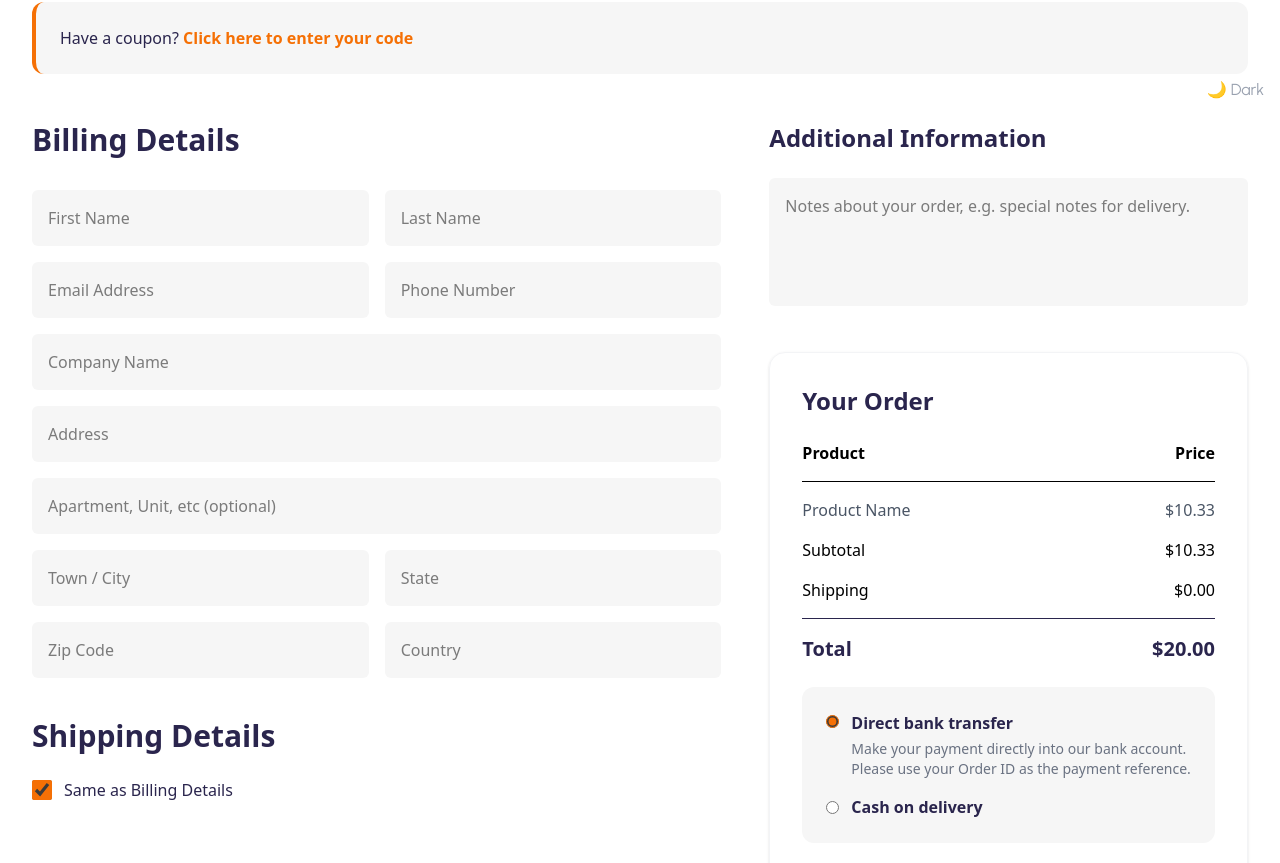
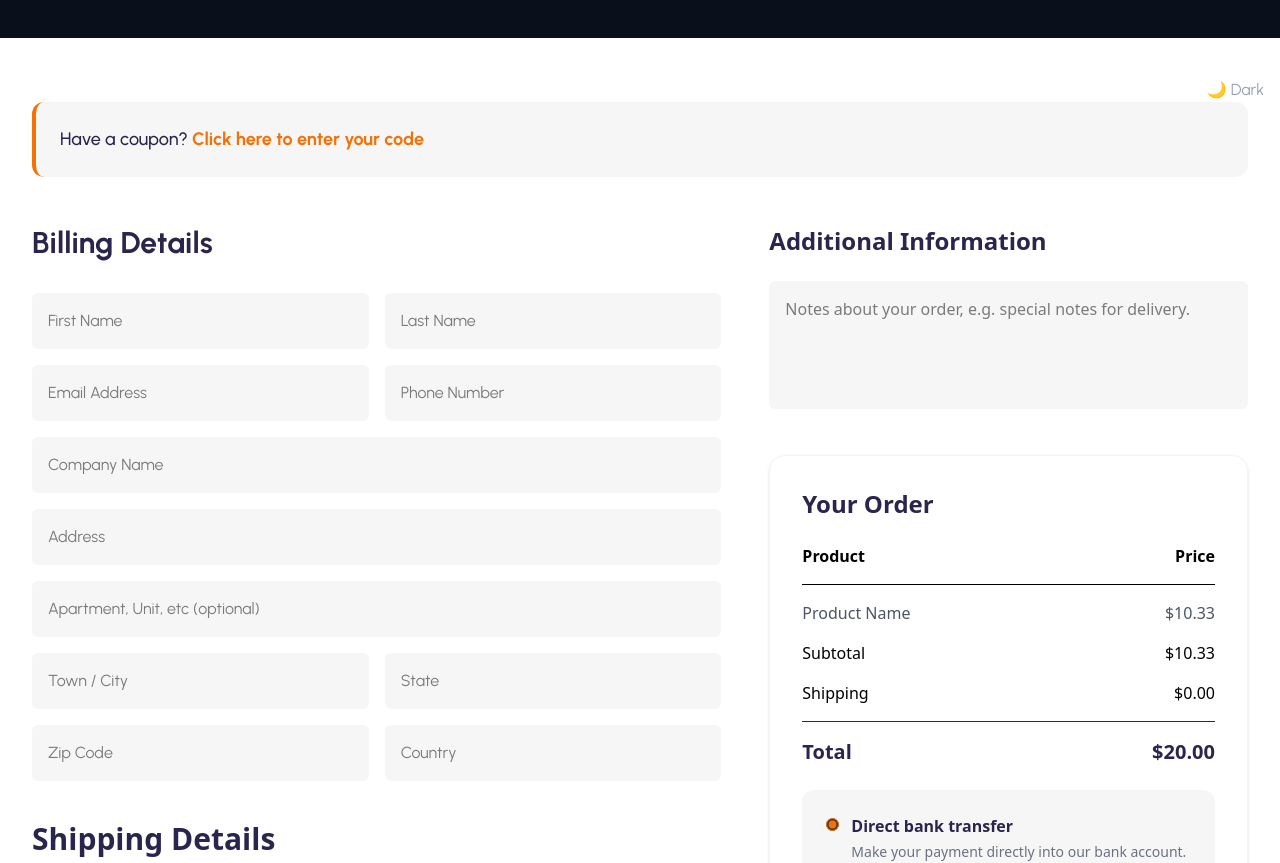
Before and after one commit to Mohammad-Nadil/ebt-eduact, a React (Vite) app: page /checkout in a window 1280 px wide. Shown: the part 334-1197 px from the top of the page. Built offline with nearby package versions, Linux system fonts and the light colour scheme.

Commit message:
checkout

```diff
--- a/src/pages/Checkout.jsx
+++ b/src/pages/Checkout.jsx
@@ -1,18 +1,22 @@
-import React from "react";
+
 
 const Checkout = () => {
   return (
-    <section className="bg-white min-h-screen font-sans pb-20">
+    <section className="bg-white min-h-screen font-sans py-25">
       {/* Header Section */}
       <div className="bg-[#0a0f1c] pt-24 pb-20 text-center text-white">
-        <h1 className="text-6xl font-bold uppercase tracking-wider">Checkout</h1>
+        <h1 className="text-6xl font-bold uppercase tracking-wider">
+          Checkout
+        </h1>
         <p className="text-lg font-normal mt-2 opacity-80">Home / Shop</p>
       </div>
 
       <div className="max-w-7xl mx-auto px-4 sm:px-6 lg:px-8 mt-16">
         {/* Coupon Alert */}
-        <div className="bg-[#F6F6F6] p-6 rounded-xl mb-12 border-l-4 border-[#F57005]">
-          <p className="text-[#2A254D] font-medium">
+        <div className="bg-[#F6F6F6] p-6 rounded-xl mb-12 border-l-4
+        border-[#F57005]">
+          <p className="text-[#2A254D] font-medium font-urbanist
+          text-[18px]">
             Have a coupon?{" "}
             <span className="text-[#F57005] font-bold cursor-pointer">
               Click here to enter your code
@@ -20,32 +24,92 @@ const Checkout = () => {
           </p>
         </div>
 
-        {/* Main Grid: Billing (Left) vs Additional Info/Order (Right) */}
+        {/* Main Grid: */}
         <div className="grid grid-cols-1 lg:grid-cols-12 gap-12">
-
           {/* Left Column: Billing & Shipping */}
           <div className="lg:col-span-7">
-            <h3 className="text-[#2A254D] text-3xl font-bold mb-8">Billing Details</h3>
+            <h3 className="text-[#2A254D] text-3xl font-bold mb-8
+            font-urbanist">
+              Billing Details
+            </h3>
 
             <form className="grid grid-cols-1 md:grid-cols-2 gap-4">
-              <input type="text" placeholder="First Name" className="w-full bg-[#F6F6F6] p-4 rounded-md outline-none" />
-              <input type="text" placeholder="Last Name" className="w-full bg-[#F6F6F6] p-4 rounded-md outline-none" />
-              <input type="email" placeholder="Email Address" className="w-full bg-[#F6F6F6] p-4 rounded-md outline-none" />
-              <input type="text" placeholder="Phone Number" className="w-full bg-[#F6F6F6] p-4 rounded-md outline-none" />
-              <input type="text" placeholder="Company Name" className="md:col-span-2 w-full bg-[#F6F6F6] p-4 rounded-md outline-none" />
-              <input type="text" placeholder="Address" className="md:col-span-2 w-full bg-[#F6F6F6] p-4 rounded-md outline-none" />
-              <input type="text" placeholder="Apartment, Unit, etc (optional)" className="md:col-span-2 w-full bg-[#F6F6F6] p-4 rounded-md outline-none" />
-              <input type="text" placeholder="Town / City" className="w-full bg-[#F6F6F6] p-4 rounded-md outline-none" />
-              <input type="text" placeholder="State" className="w-full bg-[#F6F6F6] p-4 rounded-md outline-none" />
-              <input type="text" placeholder="Zip Code" className="w-full bg-[#F6F6F6] p-4 rounded-md outline-none" />
-              <input type="text" placeholder="Country" className="w-full bg-[#F6F6F6] p-4 rounded-md outline-none" />
+              <input
+                type="text"
+                placeholder="First Name"
+                className="w-full bg-[#F6F6F6]
+               p-4 rounded-md outline-none font-urbanist"
+              />
+              <input
+                type="text"
+                placeholder="Last Name"
+                className="w-full bg-[#F6F6F6]
+              p-4 rounded-md outline-none font-urbanist"
+              />
+              <input
+                type="email"
+                placeholder="Email Address"
+                className="w-full bg-[#F6F6F6]
+              p-4 rounded-md outline-none font-urbanist"
+              />
+              <input
+                type="text"
+                placeholder="Phone Number"
+                className="w-full bg-[#F6F6F6] p-4
+              rounded-md outline-none font-urbanist"
+              />
+              <input
+                type="text"
+                placeholder="Company Name"
+                className="md:col-span-2 w-full
+              bg-[#F6F6F6] p-4 rounded-md outline-none font-urbanist"
+              />
+              <input
+                type="text"
+                placeholder="Address"
+                className="md:col-span-2 w-full
+              bg-[#F6F6F6] p-4 rounded-md outline-none font-urbanist"
+              />
+              <input
+                type="text"
+                placeholder="Apartment, Unit, etc (optional)"
+                className="md:col-span-2 w-full bg-[#F6F6F6] p-4 rounded-md outline-none font-urbanist"
+              />
+              <input
+                type="text"
+                placeholder="Town / City"
+                className="w-full bg-[#F6F6F6] p-4 rounded-md outline-none font-urbanist"
+              />
+              <input
+                type="text"
+                placeholder="State"
+                className="w-full bg-[#F6F6F6] p-4 rounded-md outline-none font-urbanist"
+              />
+              <input
+                type="text"
+                placeholder="Zip Code"
+                className="w-full bg-[#F6F6F6] p-4 rounded-md outline-none font-urbanist"
+              />
+              <input
+                type="text"
+                placeholder="Country"
+                className="w-full bg-[#F6F6F6] p-4 rounded-md outline-none font-urbanist"
+              />
             </form>
 
             <div className="mt-10">
-              <h3 className="text-[#2A254D] text-3xl font-bold mb-6">Shipping Details</h3>
+              <h3 className="text-[#2A254D] text-3xl font-bold mb-6">
+                Shipping Details
+              </h3>
               <label className="flex items-center space-x-3 cursor-pointer">
-                <input type="checkbox" className="w-5 h-5 accent-[#F57005]" defaultChecked />
-                <span className="text-[#2A254D] font-medium">Same as Billing Details</span>
+                <input
+                  type="checkbox"
+                  className="w-5 h-5 accent-[#F57005]"
+                  defaultChecked
+                />
+                <span className="text-[#2A254D] font-medium">
+                  y Same as Billing Details
+                </span>
               </label>
             </div>
           </div>
@@ -54,7 +118,9 @@ const Checkout = () => {
           <div className="lg:col-span-5 space-y-10">
             {/* Additional Info */}
             <div>
-              <h3 className="text-[#2A254D] text-2xl font-bold mb-6">Additional Information</h3>
+              <h3 className="text-[#2A254D] text-2xl font-bold mb-6">
+                Additional Information
+              </h3>
               <textarea
                 placeholder="Notes about your order, e.g. special notes for delivery."
                 className="w-full bg-[#F6F6F6] p-4 rounded-md h-32 outline-none resize-none"
@@ -63,7 +129,9 @@ const Checkout = () => {
 
             {/* Order Summary */}
             <div className="border border-gray-100 rounded-2xl p-8 shadow-sm">
-              <h3 className="text-[#2A254D] text-2xl font-bold mb-6">Your Order</h3>
+              <h3 className="text-[#2A254D] text-2xl font-bold mb-6">
+                Your Order
+              </h3>
 
               <div className="space-y-4 mb-6">
                 <div className="flex justify-between border-b pb-4">
@@ -82,7 +150,10 @@ const Checkout = () => {
                   <span>Shipping</span>
                   <span>$0.00</span>
                 </div>
-                <div className="flex justify-between text-xl font-bold text-[#2A254D] border-t pt-4">
+                <div
+                  className="flex justify-between text-xl font-bold
+                 text-[#2A254D] border-t pt-4"
+                >
                   <span>Total</span>
                   <span>$20.00</span>
                 </div>
@@ -91,24 +162,43 @@ const Checkout = () => {
               {/* Payment Methods */}
               <div className="space-y-4 bg-[#F6F6F6] p-6 rounded-xl">
                 <label className="flex items-start space-x-3">
-                  <input type="radio" name="payment" className="mt-1 accent-[#F57005]" defaultChecked />
+                  <input
+                    type="radio"
+                    name="payment"
+                    className="mt-1 accent-[#F57005]"
+                    defaultChecked
+                  />
                   <div>
-                    <p className="font-bold text-[#2A254D]">Direct bank transfer</p>
-                    <p className="text-sm text-gray-500 mt-1">Make your payment directly into our bank account. Please use your Order ID as the payment reference.</p>
+                    <p className="font-bold text-[#2A254D]">
+                      Direct bank transfer
+                    </p>
+                    <p className="text-sm text-gray-500 mt-1">
+                      Make your payment directly into our bank account. Please
+                      use your Order ID as the payment reference.
+                    </p>
                   </div>
                 </label>
                 <label className="flex items-center space-x-3">
-                  <input type="radio" name="payment" className="accent-[#F57005]" />
-                  <span className="font-bold text-[#2A254D]">Cash on delivery</span>
+                  <input
+                    type="radio"
+                    name="payment"
+                    className="accent-[#F57005]"
+                  />
+                  <span className="font-bold text-[#2A254D]">
+                    Cash on delivery
+                  </span>
                 </label>
               </div>
 
-              <button className="w-full mt-8 bg-gradient-to-r from-[#F57005] to-[#ff8c2d] text-white font-bold py-4 rounded-lg hover:shadow-lg transition-all duration-300">
+              <button
+                className="w-full mt-8 bg-gradient-to-r from-[#F57005]
+               to-[#ff8c2d] text-white font-bold py-4 rounded-lg
+               hover:shadow-lg transition-all duration-300"
+              >
                 Place your Order →
               </button>
             </div>
           </div>
-
         </div>
       </div>
     </section>
```
